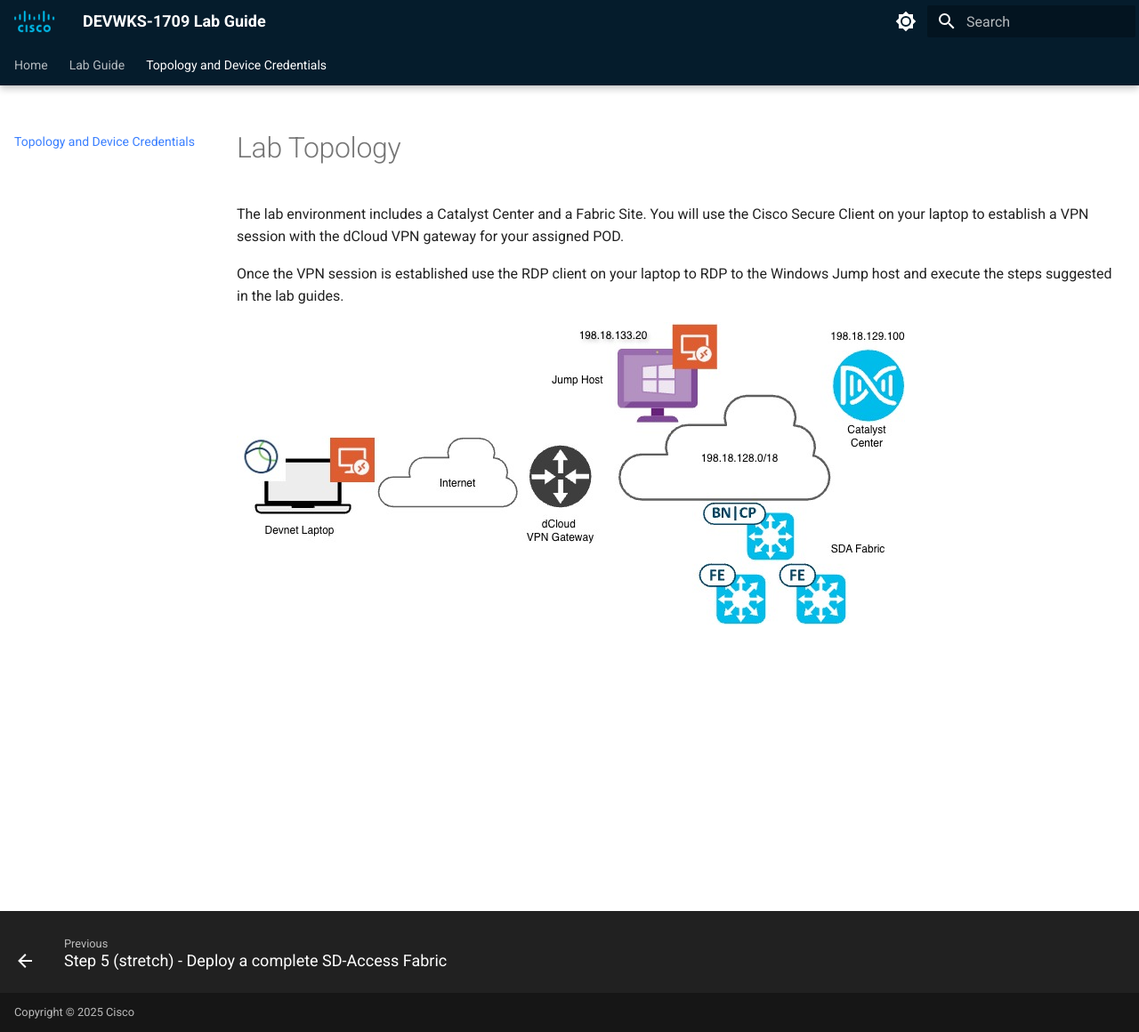
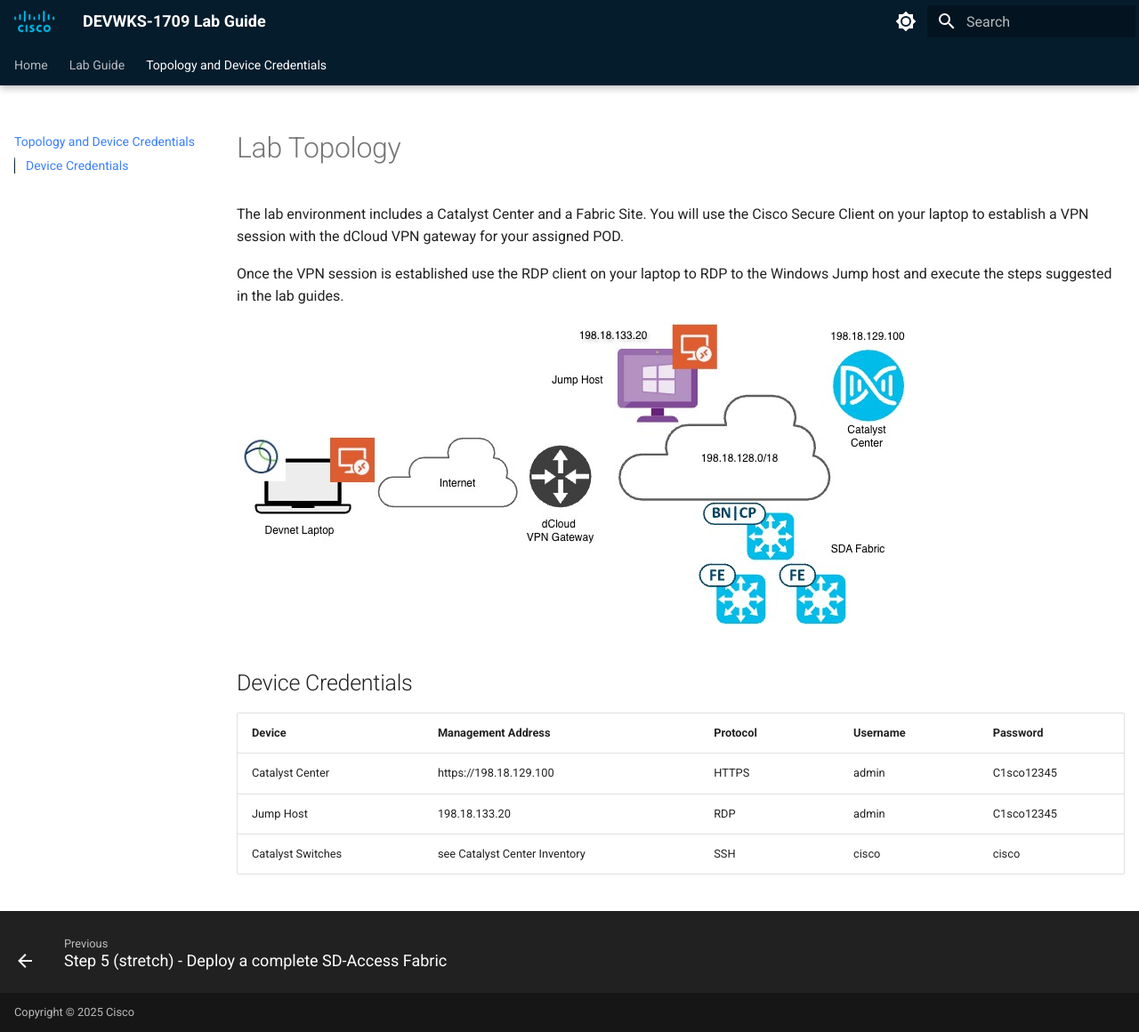
Before and after one commit to fsalvemi/DEVWKS-1709-Lab-Guide, an MkDocs documentation site: the page built from docs/lab_topology.md, in a window 1280 px wide and 1160 px high. Shown: the whole window at 89% size. Built offline with MkDocs 1.6.1 and Material for MkDocs 9.7.7, drawn with Linux system fonts in a browser that asks for light colours.

Commit message:
Add device credentials table with Catalyst Center, Jump Host, and Catalyst Switches

```diff
--- a/docs/lab_topology.md
+++ b/docs/lab_topology.md
@@ -7,3 +7,11 @@ Once the VPN session is established use the RDP client on your laptop to RDP to
 
 
 ![Lab Topology](images/lab_topology/Lab_Topology_20251222_1604.jpg)
+
+## Device Credentials
+
+| Device | Management Address | Protocol | Username | Password |
+|--------|-------------------|----------|----------|----------|
+| Catalyst Center | https://198.18.129.100 | HTTPS | admin | C1sco12345 |
+| Jump Host | 198.18.133.20 | RDP | admin | C1sco12345 |
+| Catalyst Switches | see Catalyst Center Inventory | SSH | cisco | cisco |
```
